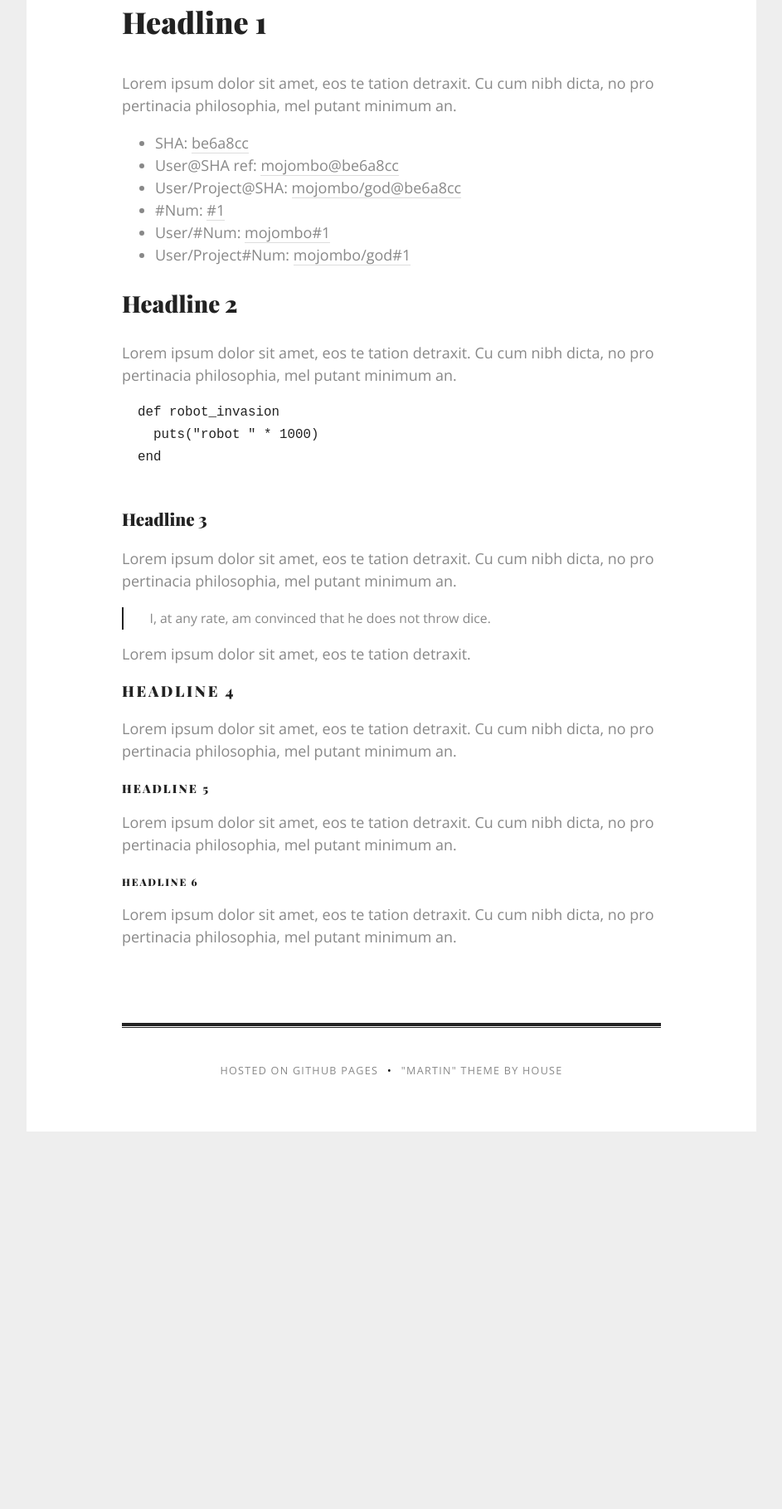
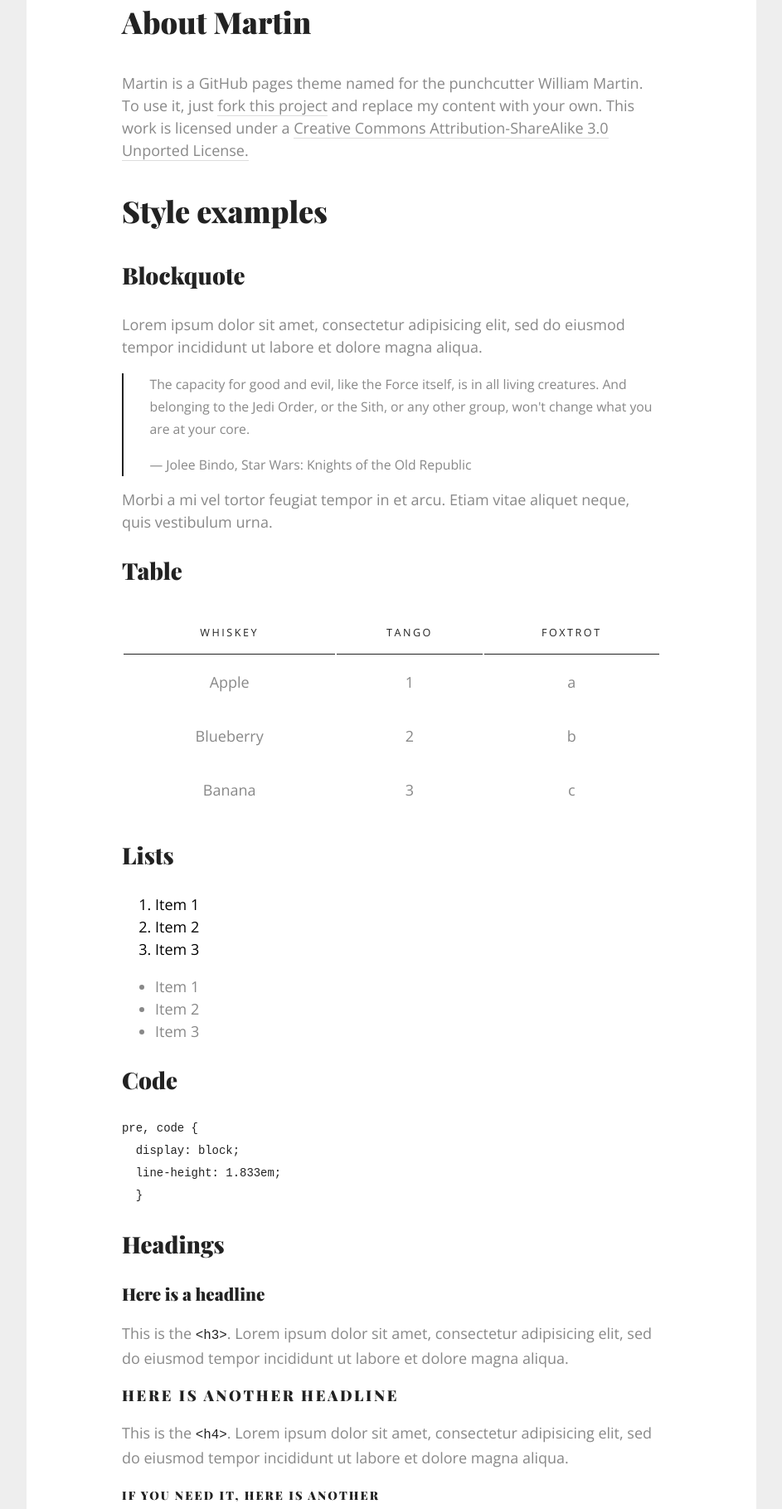
Before and after one commit to house/martin, a plain HTML site: page index.html in a window 1280 px wide. Shown: the part 689-2508 px from the top of the page at 83% size, without its empty margins (168-1111 px from the left). Before the commit the page ends 2103 px from the top, so only its background shows below. Drawn offline with nearby package versions, Linux system fonts and the light colour scheme; a web font is replaced by a local one.

Commit message:
update content with about and style examples

```diff
--- a/index.html
+++ b/index.html
@@ -3,10 +3,9 @@
   <head>
     <meta charset="utf-8">
     <meta http-equiv="X-UA-Compatible" content="chrome=1">
-    <title>Martin theme by House</title>
+    <title>Martin Theme by House</title>
     <meta name="viewport" content="width=device-width, initial-scale=1">
     <link rel="stylesheet" href="stylesheets/styles.css">
-    <meta name="viewport" content="width=device-width, initial-scale=1, user-scalable=no">
     <!--[if lt IE 9]>
     <script src="//html5shiv.googlecode.com/svn/trunk/html5.js"></script>
     <![endif]-->
@@ -15,50 +14,69 @@
     <div id="wrapper">
 
       <header>
-        <div class="byline"><a href="http://house.github.com">Maintained by House</a></div>
+        <div class="byline"><a href="http://github.com/house">github.com/house</a></div>
         <div class="downloads">
-          <a href="https://github.com/house/martin/zipballmus/master">ZIP</a>
-          &bull; <a href="https://github.com/house/martin/tarball/master">TAR</a>
-          &bull; <a href="http://github.com/house/martin">View on GitHub</a>
+          <a href="https://github.com/house/martin/archive/master.zip">Download ZIP</a>
+          &bull; <a href="http://github.com/house/martin">Fork on GitHub</a>
         </div>
         <hgroup>
           <h1>Martin</h1>
-          <h2 class="tagline">Hello handsome! Present your project in style with this bold, timeless theme for GitHub pages.</h2>
+          <h2 class="tagline">Showcase your project in style with this bold, timeless theme for GitHub pages.</h2>
         </hgroup>
       </header>
       <section>
+        <h1>About Martin</h1>
+        <p>Martin is a GitHub pages theme named for the punchcutter William Martin. To use it, just <a href="https://github.com/house/martin/fork">fork this project</a> and replace my content with your own. This work is licensed under a <a href="http://creativecommons.org/licenses/by-sa/3.0/">Creative Commons Attribution-ShareAlike 3.0 Unported License.</a></p>
+        <h1>Style examples</h1>
+        <h2>Blockquote</h2>
+        <p>Lorem ipsum dolor sit amet, consectetur adipisicing elit, sed do eiusmod tempor incididunt ut labore et dolore magna aliqua.</p>
+        <blockquote>
+          <p>The capacity for good and evil, like the Force itself, is in all living creatures. And belonging to the Jedi Order, or the Sith, or any other group, won't change what you are at your core.</p>
+          <p>— Jolee Bindo, Star Wars: Knights of the Old Republic</p>
+        </blockquote>
+        <p>Morbi a mi vel tortor feugiat tempor in et arcu. Etiam vitae aliquet neque, quis vestibulum urna. </p>
+        <h2>Table</h2>
+        <table>
+          <thead>
+            <tr><th>Whiskey</th><th>Tango</th><th>Foxtrot</th></tr>
+          </thead>
+          <tbody>
+            <tr><td>Apple</td><td>1</td><td>a</td></tr>
+            <tr><td>Blueberry</td><td>2</td><td>b</td></tr>
+            <tr><td>Banana</td><td>3</td><td>c</td></tr>
+          </tbody>
+        </table>
+        <h2>Lists</h2>
 
-        <h1>Headline 1</h1>
-        <p>Lorem ipsum dolor sit amet, eos te tation detraxit. Cu cum nibh dicta, no pro pertinacia philosophia, mel putant minimum an.</p>
+        <ol>
+          <li>Item 1</li>
+          <li>Item 2</li>
+          <li>Item 3</li>
+        </ol>
         <ul>
-          <li>SHA: <a href="http://github.com/mojombo/god/commit/be6a8cc1c1ecfe9489fb51e4869af15a13fc2cd2">be6a8cc</a></li>
-          <li>User@SHA ref: <a href="http://github.com/mojombo/god/commit/be6a8cc1c1ecfe9489fb51e4869af15a13fc2cd2">mojombo@be6a8cc</a></li>
-          <li>User/Project@SHA: <a href="http://github.com/mojombo/god/commit/be6a8cc1c1ecfe9489fb51e4869af15a13fc2cd2">mojombo/god@be6a8cc</a></li>
-          <li>#Num: <a href="http://github.com/mojombo/god/issues/#issue/1">#1</a></li>
-          <li>User/#Num: <a href="http://github.com/mojombo/god/issues/#issue/1">mojombo#1</a></li>
-          <li>User/Project#Num: <a href="http://github.com/mojombo/god/issues/#issue/1">mojombo/god#1</a></li>
-          </ul>
-        <h2>Headline 2</h2>
-        <p>Lorem ipsum dolor sit amet, eos te tation detraxit. Cu cum nibh dicta, no pro pertinacia philosophia, mel putant minimum an.</p>
-        <pre>
-  def robot_invasion
-    puts("robot " * 1000)
-  end
-        </pre>
-        <h3>Headline 3</h3>
-        <p>Lorem ipsum dolor sit amet, eos te tation detraxit. Cu cum nibh dicta, no pro pertinacia philosophia, mel putant minimum an.</p>
-        <blockquote><p>I, at any rate, am convinced that he does not throw dice.</p></blockquote>
-        <p>Lorem ipsum dolor sit amet, eos te tation detraxit.</p>
-        <h4>Headline 4</h4>
-         <p>Lorem ipsum dolor sit amet, eos te tation detraxit. Cu cum nibh dicta, no pro pertinacia philosophia, mel putant minimum an.
-        <h5>Headline 5</h5>
-        <p>Lorem ipsum dolor sit amet, eos te tation detraxit. Cu cum nibh dicta, no pro pertinacia philosophia, mel putant minimum an.
-        <h6>Headline 6</h6>
-        <p>Lorem ipsum dolor sit amet, eos te tation detraxit. Cu cum nibh dicta, no pro pertinacia philosophia, mel putant minimum an.
+          <li>Item 1</li>
+          <li>Item 2</li>
+          <li>Item 3</li>
+        </ul>
+
+        <h2>Code</h2>
+        <pre><code>pre, code {
+  display: block;
+  line-height: 1.833em;
+  }</code></pre>
+        <h2>Headings</h2>
+        <h3>Here is a headline</h3>
+        <p>This is the <code>&lt;h3&gt;</code>. Lorem ipsum dolor sit amet, consectetur adipisicing elit, sed do eiusmod tempor incididunt ut labore et dolore magna aliqua.</p>
+        <h4>Here is another headline</h4>
+        <p>This is the <code>&lt;h4&gt;</code>. Lorem ipsum dolor sit amet, consectetur adipisicing elit, sed do eiusmod tempor incididunt ut labore et dolore magna aliqua.</p>
+        <h5>If you need it, here is another</h5>
+        <p>This is the <code>&lt;h5&gt;</code>. Lorem ipsum dolor sit amet, consectetur adipisicing elit, sed do eiusmod tempor incididunt ut labore et dolore magna aliqua.</p>
+        <h6>And here's the last one</h6>
+        <p>This is the <code>&lt;h6&gt;</code>. Lorem ipsum dolor sit amet, consectetur adipisicing elit, sed do eiusmod tempor incididunt ut labore et dolore magna aliqua.</p>
 
       </section>
       <footer>
-        <a href="http://pages.github.com">Hosted on GitHub Pages</a> &bull; <a href="http://house.github.com">"Martin" theme by House</a>
+        <p><a href="http://house.github.io/martin">"Martin"</a>  by <a href="http://twitter.com/house">Allison House</a></p>
       </footer>
     </div>
   </body>
```
